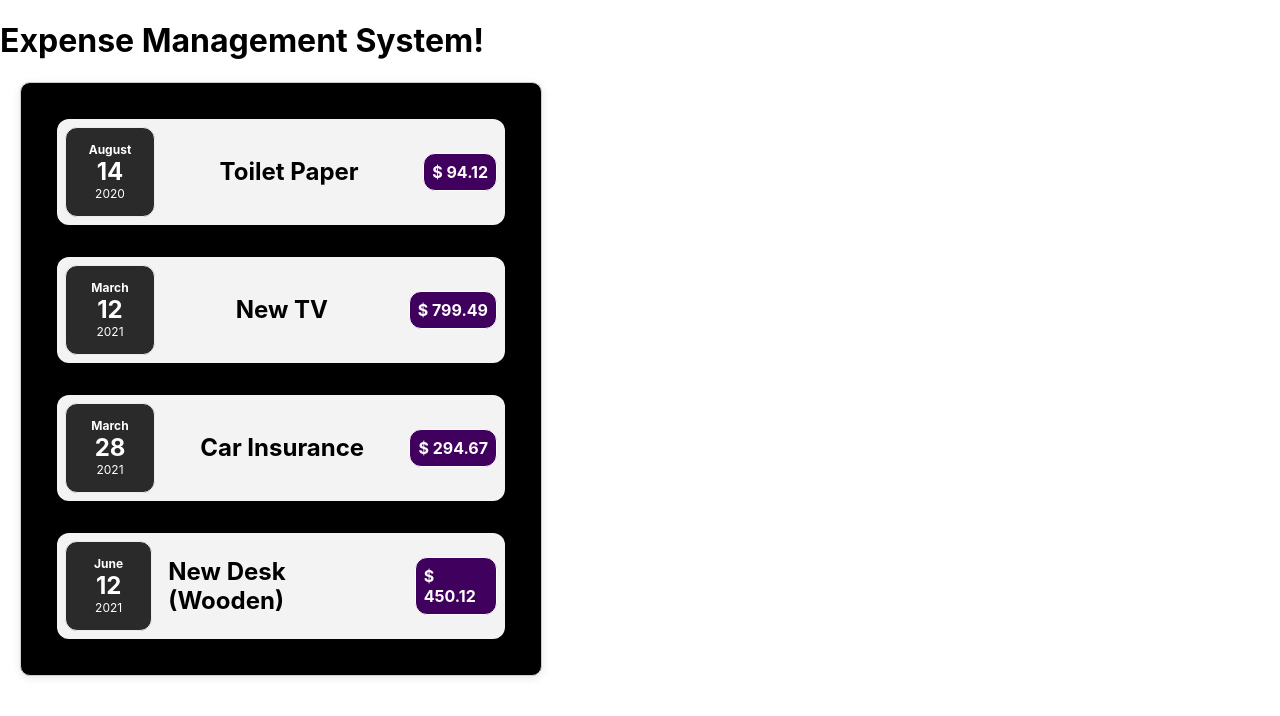
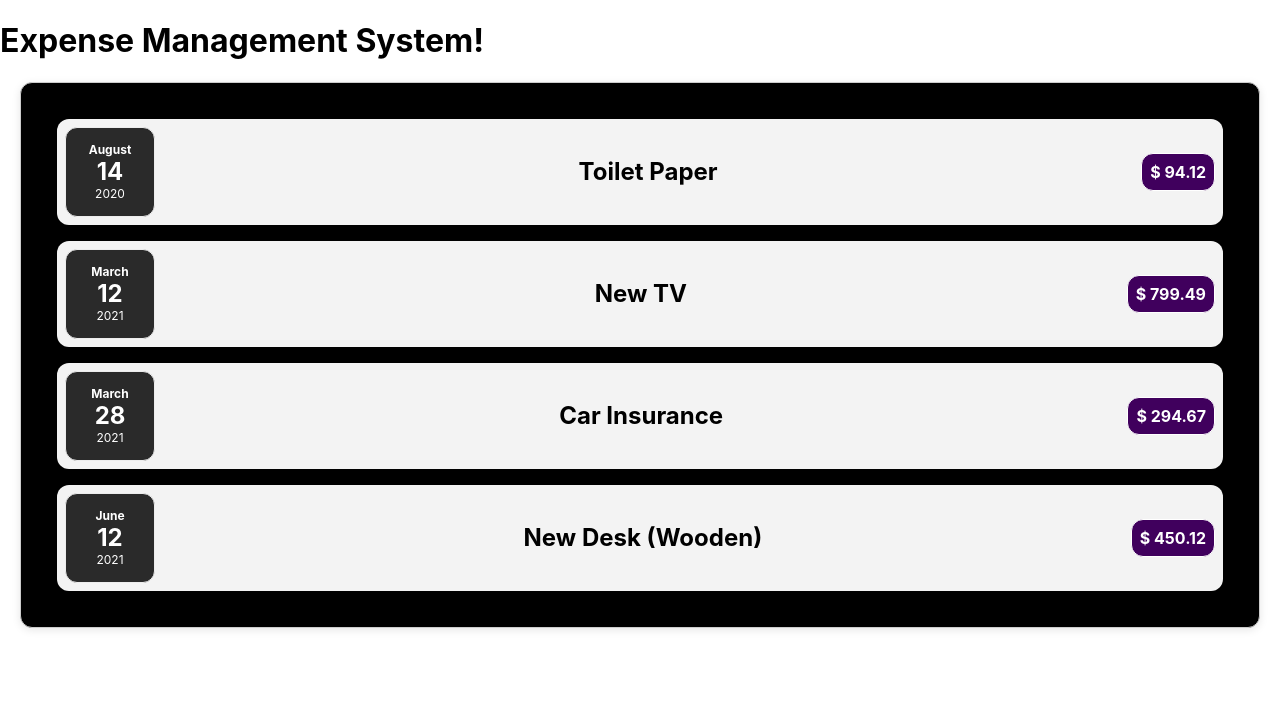
Before and after one commit to sodhipinky/my-expense-mgmt, a React (Create React App) app: page / in a window 1280 px wide. Shown: the top 716 px of the page. Built offline with nearby package versions, Linux system fonts and the light colour scheme.

Commit message:
refactor: Update ExpenseItem and Expenses components to use Card component as wrapper

```diff
--- /dev/null
+++ b/src/Card.css
@@ -0,0 +1,4 @@
+.card {
+    border-radius: 12px;
+    box-shadow: 0 2px 8px rgba(0, 0, 0, 0.1);
+}
--- /dev/null
+++ b/src/Card.js
@@ -0,0 +1,7 @@
+import './Card.css';
+
+function Card(props) {
+    const className = 'card ' + props.className;
+    return <div className={className}>{props.children}</div>
+}
+export default Card;
--- a/src/ExpenseItem.css
+++ b/src/ExpenseItem.css
@@ -4,9 +4,7 @@
     align-items: center;
     padding: 0.5rem;
     margin: 1rem;
-    border-radius: 12px;
     background-color: #f3f3f3;
-    box-shadow: 0 2px 8px rgba(0, 0, 0, 0.1);
 }
 
 .expense-item__description {
--- a/src/ExpenseItem.js
+++ b/src/ExpenseItem.js
@@ -1,16 +1,17 @@
+import Card from './Card.js';
 import ExpenseDate from './ExpenseDate.js';
 import './ExpenseItem.css';
 
 function ExpenseItem(props) {
     return (
         <div>
-            <div className="expense-item">
+            <Card className="expense-item">
                 <ExpenseDate date={props.date} />
                 <div>
                     <h2 className="expense-item__description">{props.title}</h2>
                 </div>
                 <div className="expense-item__price">$ {props.amount}</div>
-            </div>
+            </Card>
         </div>
     )
 }
--- a/src/Expenses.css
+++ b/src/Expenses.css
@@ -1,11 +1,8 @@
 .expenses {
-    display: flex;
-    flex-direction: column;
-    width: 30rem;
     margin: 20px;
     padding: 20px;
     border: 1px solid #ccc;
-    border-radius: 10px;
+
     background-color: black;
-    box-shadow: 0 2px 8px rgba(0, 0, 0, 0.1);
+
 }
--- a/src/Expenses.js
+++ b/src/Expenses.js
@@ -1,14 +1,15 @@
+import Card from './Card';
 import ExpenseItem from './ExpenseItem';
 import './Expenses.css';
 
 function Expenses(props) {
     return (
-        <div className='expenses'>
+        <Card className='expenses'>
             <ExpenseItem title={props.expenses[0].title} amount={props.expenses[0].amount} date={props.expenses[0].date} />
             <ExpenseItem title={props.expenses[1].title} amount={props.expenses[1].amount} date={props.expenses[1].date} />
             <ExpenseItem title={props.expenses[2].title} amount={props.expenses[2].amount} date={props.expenses[2].date} />
             <ExpenseItem title={props.expenses[3].title} amount={props.expenses[3].amount} date={props.expenses[3].date} />
-        </div>
+        </Card>
     )
 }
 
```
